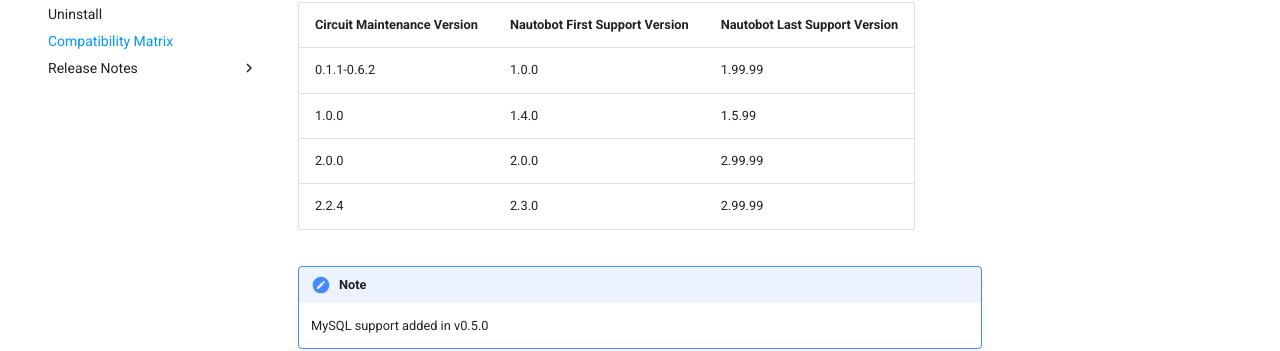
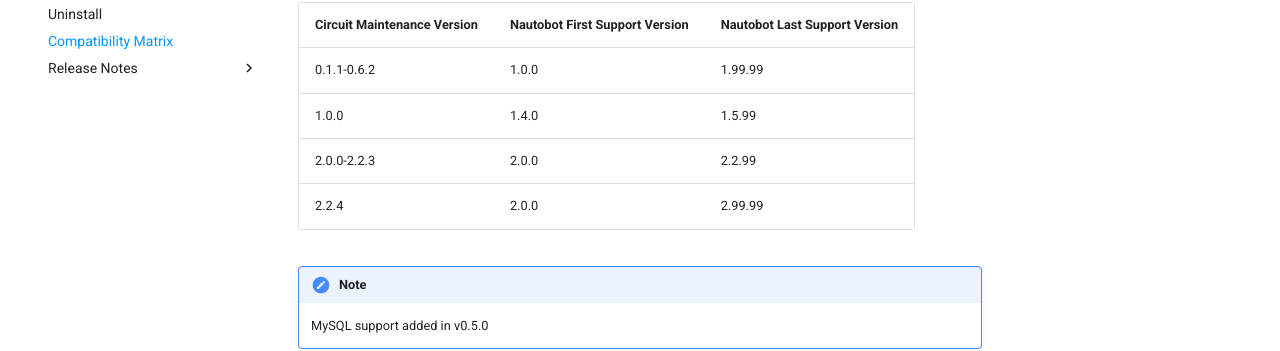
Before and after one commit to nautobot/nautobot-app-circuit-maintenance, an MkDocs documentation site: the page built from docs/admin/compatibility_matrix.md, in a window 1280 px wide. Shown: the part 242-593 px from the top of the page. Built offline with MkDocs 1.6.1 and Material for MkDocs 9.7.7, drawn with Linux system fonts in a browser that asks for light colours; comment, search, counter and statistics services are not loaded.

Commit message:
Update docs/admin/compatibility_matrix.md
Co-authored-by: Glenn Matthews <glenn.matthews@networktocode.com>

```diff
--- a/docs/admin/compatibility_matrix.md
+++ b/docs/admin/compatibility_matrix.md
@@ -4,8 +4,8 @@
 | ------------- | -------------------- | ------------- |
 | 0.1.1-0.6.2   | 1.0.0                | 1.99.99       |
 | 1.0.0         | 1.4.0                | 1.5.99        |
-| 2.0.0         | 2.0.0                | 2.99.99       |
-| 2.2.4         | 2.3.0                | 2.99.99       |
+| 2.0.0-2.2.3   | 2.0.0                | 2.2.99       |
+| 2.2.4         | 2.0.0                | 2.99.99       |
 
 !!! note
     MySQL support added in v0.5.0
```
